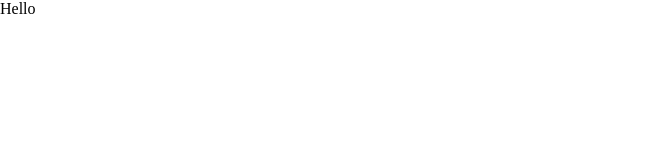
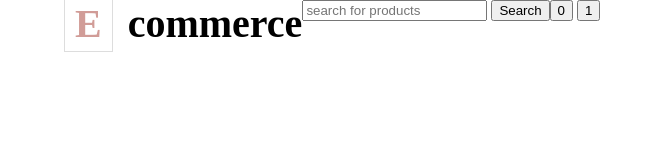
Before and after one commit to abdulqadircp/e-commerce-website, a plain HTML site: page index.html in a window 1280 px wide. Shown: the whole page, without its empty margins (0-663 px from the left). Drawn offline with Linux system fonts and the light colour scheme.

Commit message:
added header element and float them

```diff
--- a/common.css
+++ b/common.css
@@ -2,7 +2,6 @@ body{
     margin: 0;
 }
 .wrapper{
-    background-color: green;
     margin-left: 5%;
     margin-left: 5%;
 }
--- a/index.html
+++ b/index.html
@@ -1,11 +1,29 @@
 <html>
+
 <head>
     <title> E commerce Website </title>
     <link href="style.css" rel="stylesheet">
     <link href="common.css" rel="stylesheet">
 
 </head>
+
 <body>
-       <div>Hello</div>
+    <div class="wrapper">
+        <div class="header">
+            <div class="logo  arrange-left">
+                <h1><span>E</span> <span>commerce</span></h1>
+            </div>
+            <div class="search-product arrange-left">
+                <input type="text" placeholder="search for products">
+                <button>Search</button>
+            </div>
+            <div class="selected-product arrange-left">
+                <button><span>0</span></button>
+                <button><span>1</span></button>
+            </div>
+        </div>
+        <div></div>
+    </div>
 </body>
+
 </html>
--- a/style.css
+++ b/style.css
@@ -0,0 +1,14 @@
+.logo h1{
+    margin: 0;
+    font-size: 40px;
+}
+.logo h1 span:first-of-type{
+    padding: 5px 10px;
+    border: 1px solid #ddd ;
+    margin-right: 5px;
+    color: #d19c97;
+}
+
+.arrange-left {
+    float: left;
+}
```
Lines whose indentation alone changed are shown as unchanged.
